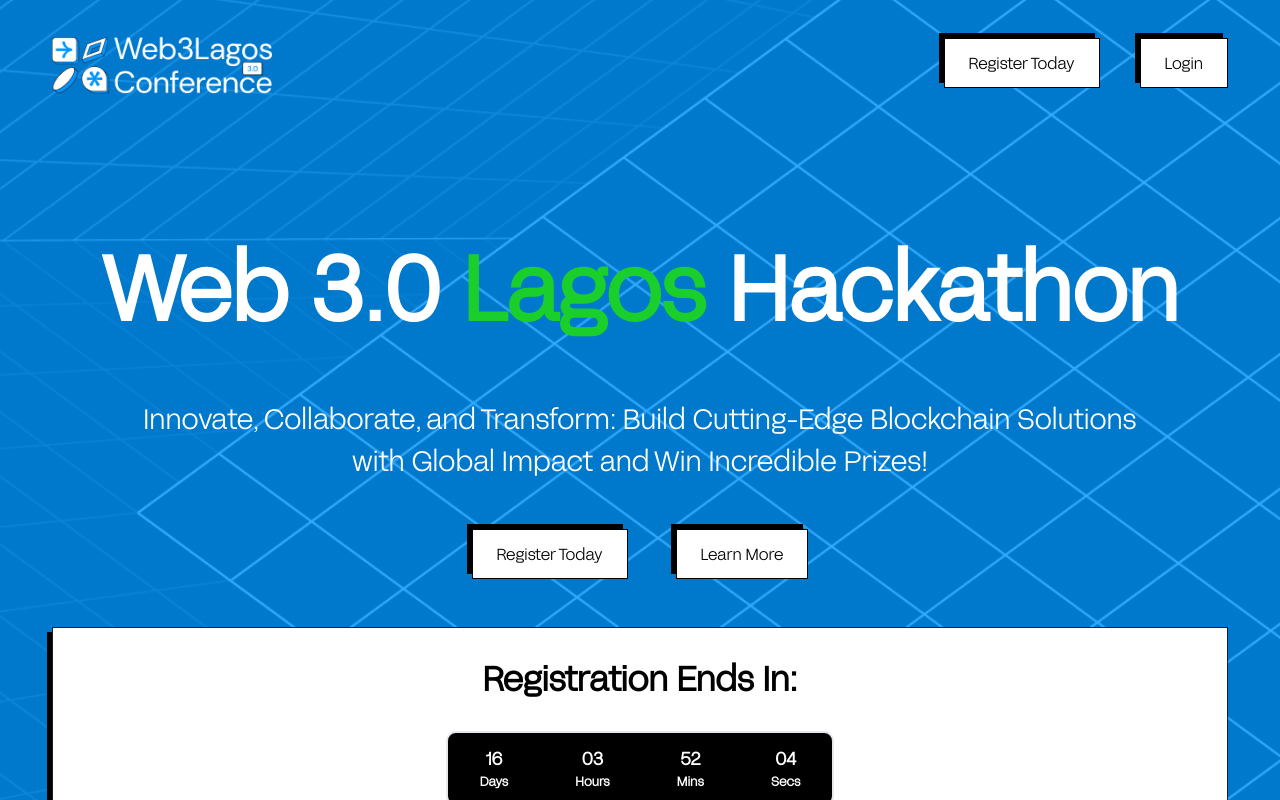
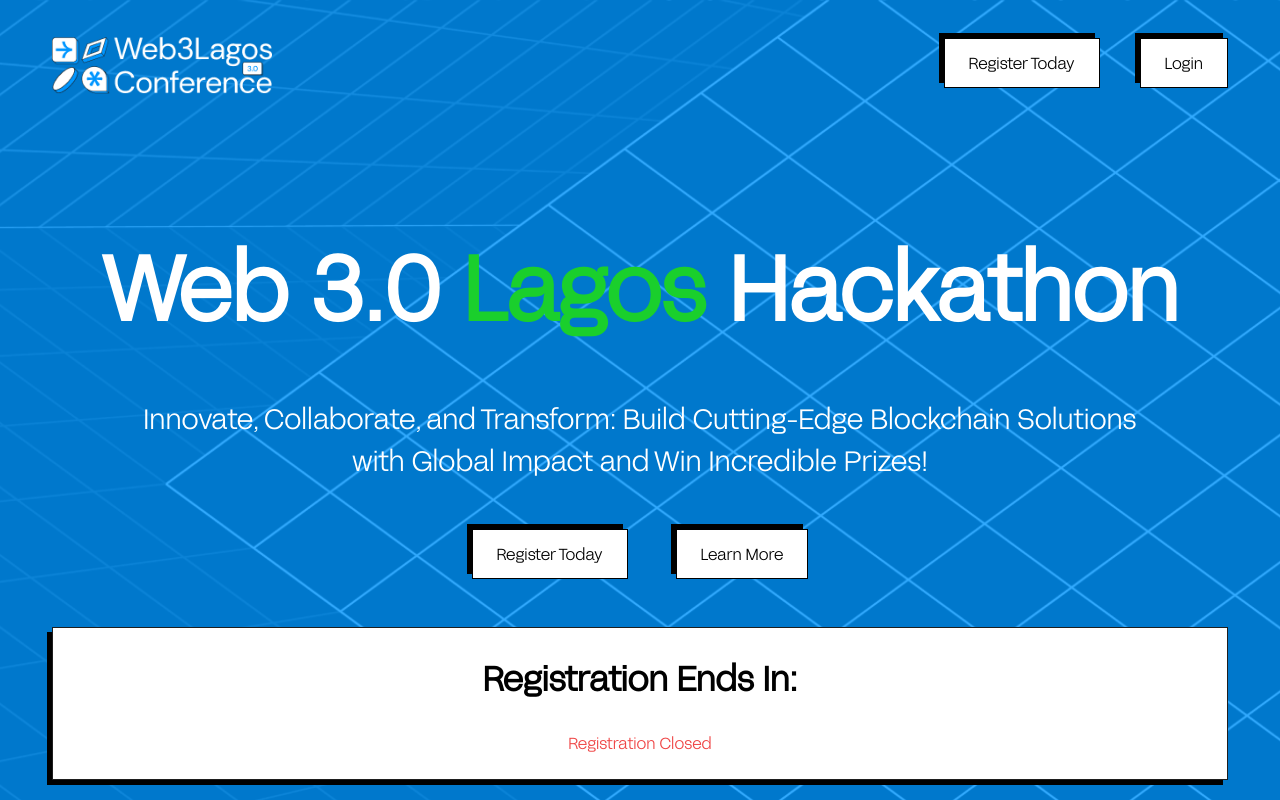
Before and after one commit to Bloceducare/web3-lagos, a Next.js app in the folder frontend/: page /hackathon in a window 1280 px wide. Shown: the top 800 px of the page. Built offline with nearby package versions, Linux system fonts and the light colour scheme.

Commit message:
closed registration

```diff
--- a/frontend/components/AboveFold.tsx
+++ b/frontend/components/AboveFold.tsx
@@ -152,7 +152,7 @@ const AboveFold = () => {
               <div>The Zone, Gbagada, Lagos State.</div>
             </div>
 
-          <DateCountDown />
+            <DateCountDown endDate={new Date("2024-09-05T12:00:00")} />
 
         <div className="flex flex-wrap lg:flex-nowrap items-center gap-6 md:space-y-0 md:space-x-10 my-8 justify-between w-[88%] md:w-fit">
           <Progress Title="Attendee" number={registrations.length > 0 ? `${registrations.length}`: '--'} imageSrc="/attendees.svg" />
--- a/frontend/components/dateCountDown/index.tsx
+++ b/frontend/components/dateCountDown/index.tsx
@@ -1,6 +1,6 @@
 import React, { useEffect, useState } from "react";
 
-// Define the type for the props
+// Define the type for the props of DateBlock
 type DateBlockProps = {
   timeStamp: number;
   text: string;
@@ -17,11 +17,12 @@ const DateBlock: React.FC<DateBlockProps> = ({ timeStamp, text }) => {
   );
 };
 
-// Countdown component
+// Define the type for the props of Countdown
 interface CountdownProps {
   endDate: Date;
 }
 
+// Countdown component
 const Countdown: React.FC<CountdownProps> = ({ endDate }) => {
   const [countdown, setCountdown] = useState<{
     days: number;
@@ -71,14 +72,12 @@ const Countdown: React.FC<CountdownProps> = ({ endDate }) => {
   );
 };
 
+// DateCountDown component now takes endDate as a prop
+interface DateCountDownProps {
+  endDate: Date;
+}
 
-
-
-
-const endDate = new Date("2024-09-01T00:00:00");
-
-
-const DateCountDown: React.FC = () => {
+const DateCountDown: React.FC<DateCountDownProps> = ({ endDate }) => {
   return (
     <div className="flex items-center justify-between my-2">
       <div>
--- a/frontend/pages/hackathon/index.tsx
+++ b/frontend/pages/hackathon/index.tsx
@@ -191,7 +191,9 @@ const Hackathon = () => {
             </div>
             <div className="flex flex-col justify-center items-center text-black w-full space-y-7 border-[1px] bg-[#fff] border-[#1E1E1E] shadow-[-5px_5px_0px_0px_rgba(0,0,0)] p-6">
               <p className="font-semibold md:text-[24px] lg:text-[34px]">Registration Ends In:</p>
-              <DateCountDown />
+              {/* <DateCountDown />
+               */}
+               <p className="text-red-500">Registration Closed</p>
             </div>
           </div>
         </section>
--- a/frontend/pages/hackathon/registration/index.tsx
+++ b/frontend/pages/hackathon/registration/index.tsx
@@ -1,12 +1,13 @@
 import HackathonRegistration from "../../../views/hackathon/RegistrationForm/index"
 
 
-const registration = () => {
+const Registration = () => {
   return (
     <>
       <HackathonRegistration/>
+
     </>
   );
 };
 
-export default registration;
+export default Registration;
--- a/frontend/views/hackathon/RegistrationForm/index.tsx
+++ b/frontend/views/hackathon/RegistrationForm/index.tsx
@@ -128,12 +128,32 @@ export default function HackathonRegistration() {
 
   const isSubmitDisabled = loading || !!errors.confirmpassword;
 
-  return (
-    <main className=" relative flex flex-col min-h-screen overflow-hidden ">
+
+
+
+
+    const handleGoBack = () => {
+      window.history.back();
+    };
+
+    return (
+      <main className=" relative flex flex-col min-h-screen overflow-hidden ">
 
       <BackgroundColor />
+<div className="w-full m-auto gap-8 items-center justify-center align-middle flex flex-col">
 
-      <div className="w-full mx-auto mt-10 max-w-3xl p-6">
+        <div className="m-auto text-red-500 text-[3em]">Registration Closed</div>
+        <button
+          onClick={handleGoBack}
+          className=" hover:bg-[#0000ff] bg-[#06062f] w-fit m-auto text-white font-bold py-2 px-4 rounded-lg"
+        >
+          Go Back
+        </button>
+</div>
+
+
+
+      {/* <div className="w-full mx-auto mt-10 max-w-3xl p-6">
         <div className="border border-black rounded-lg  bg-[#fff] lg:px-8 pt-6 pb-8 mb-4 shadow-[6px_6px_0px_0px_#1ACF2C]">
           <h1 className="text-xl lg:text-4xl font-bold mt-3">
             Create an Account
@@ -386,7 +406,7 @@ export default function HackathonRegistration() {
             </h3>
           </form>
         </div>
-      </div>
+      </div> */}
     </main>
   );
 }
```
